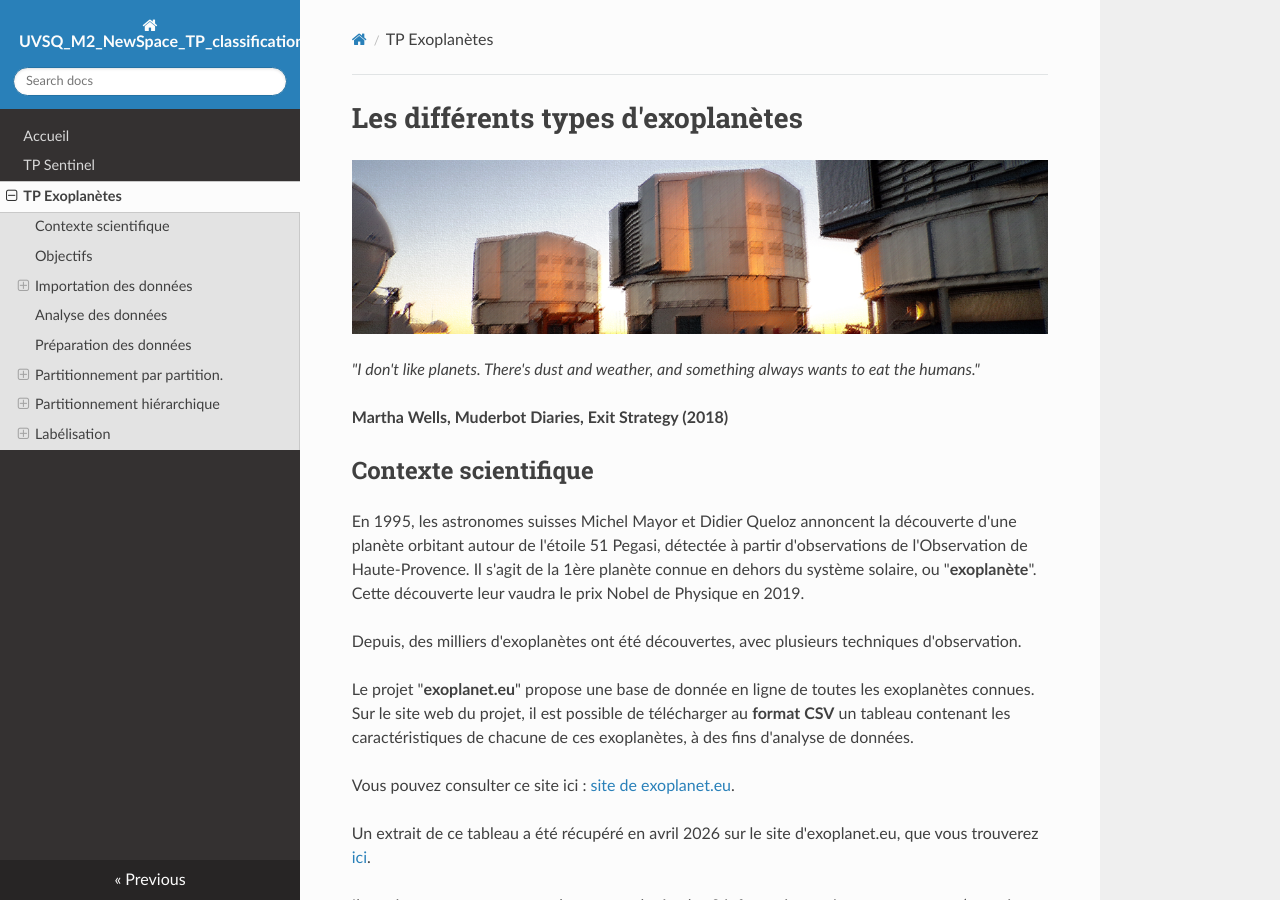
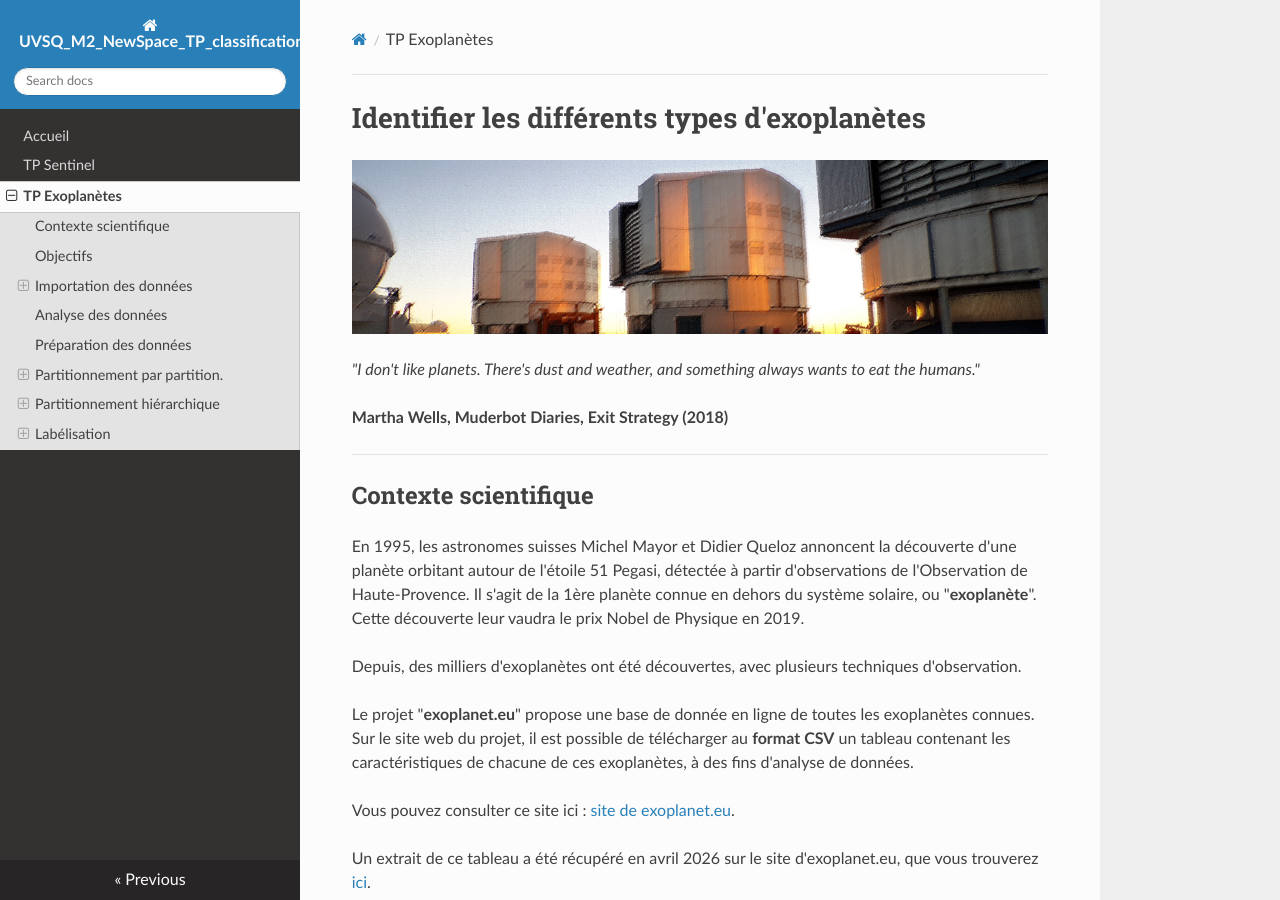
Before and after one commit to NicOudart/UVSQ_M2_NewSpace_TP_classification, an MkDocs documentation site: the page built from docs/TP_exoplanets.md, in a window 1280 px wide and 900 px high. Built offline with MkDocs 1.6.1, drawn with Linux system fonts in a browser that asks for light colours; nearby versions of some CDN libraries.

Commit message:
-Minor fix in clustering. -Beginning classification.

```diff
--- a/docs/TP_exoplanets.md
+++ b/docs/TP_exoplanets.md
@@ -1,10 +1,12 @@
-# Les différents types d'exoplanètes
+# Identifier les différents types d'exoplanètes
 
 ![En-tête TP exoplanètes](img/Header_TP_exoplanets.png)
 
 _"I don't like planets. There's dust and weather, and something always wants to eat the humans."_
 
 **Martha Wells, Muderbot Diaries, Exit Strategy (2018)**
+
+---
 
 ## Contexte scientifique
 
```
Also changed, not shown: docs/TP_sentinel.md (+3 -0 lines), docs/img/Header_TP_sentinel.png (added).
